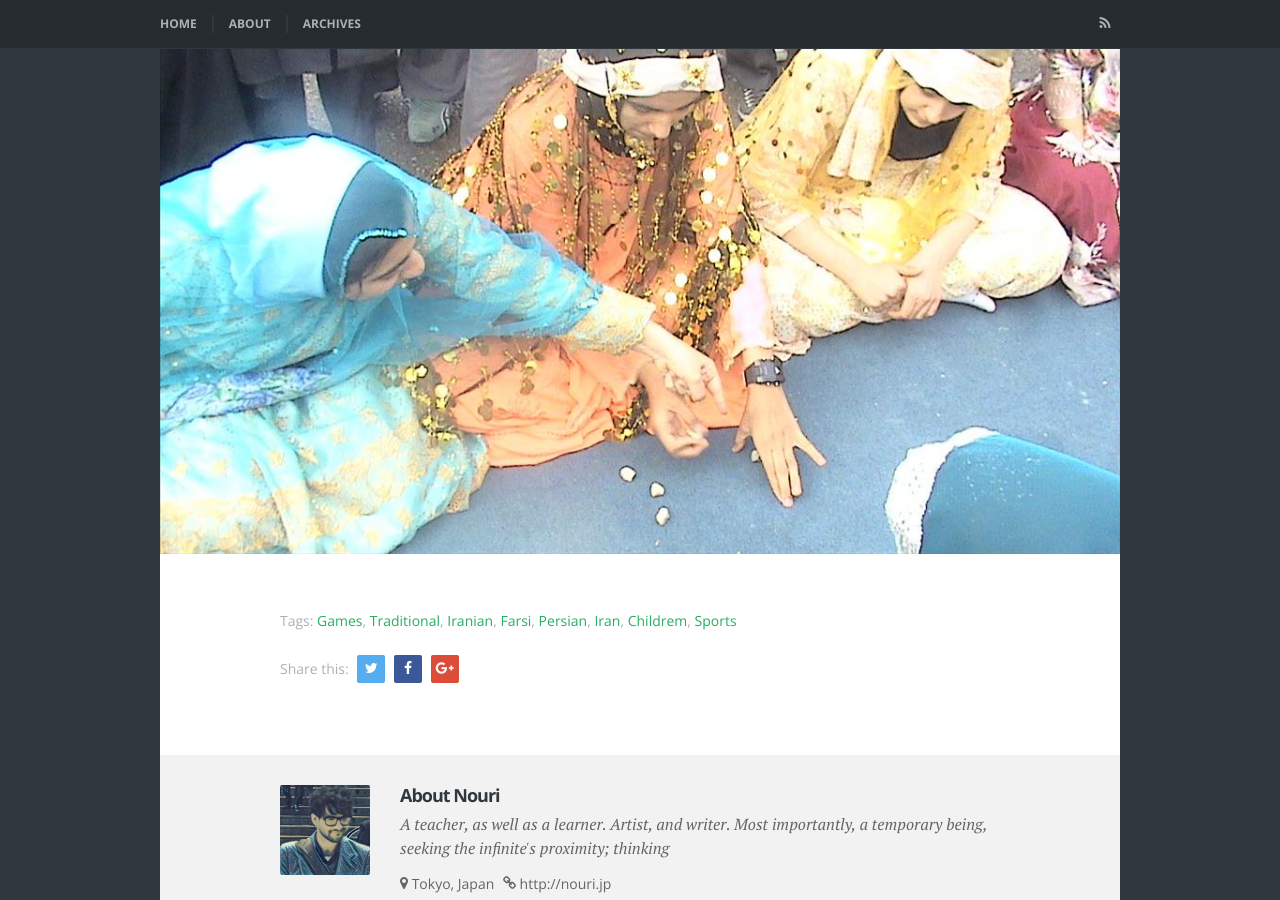
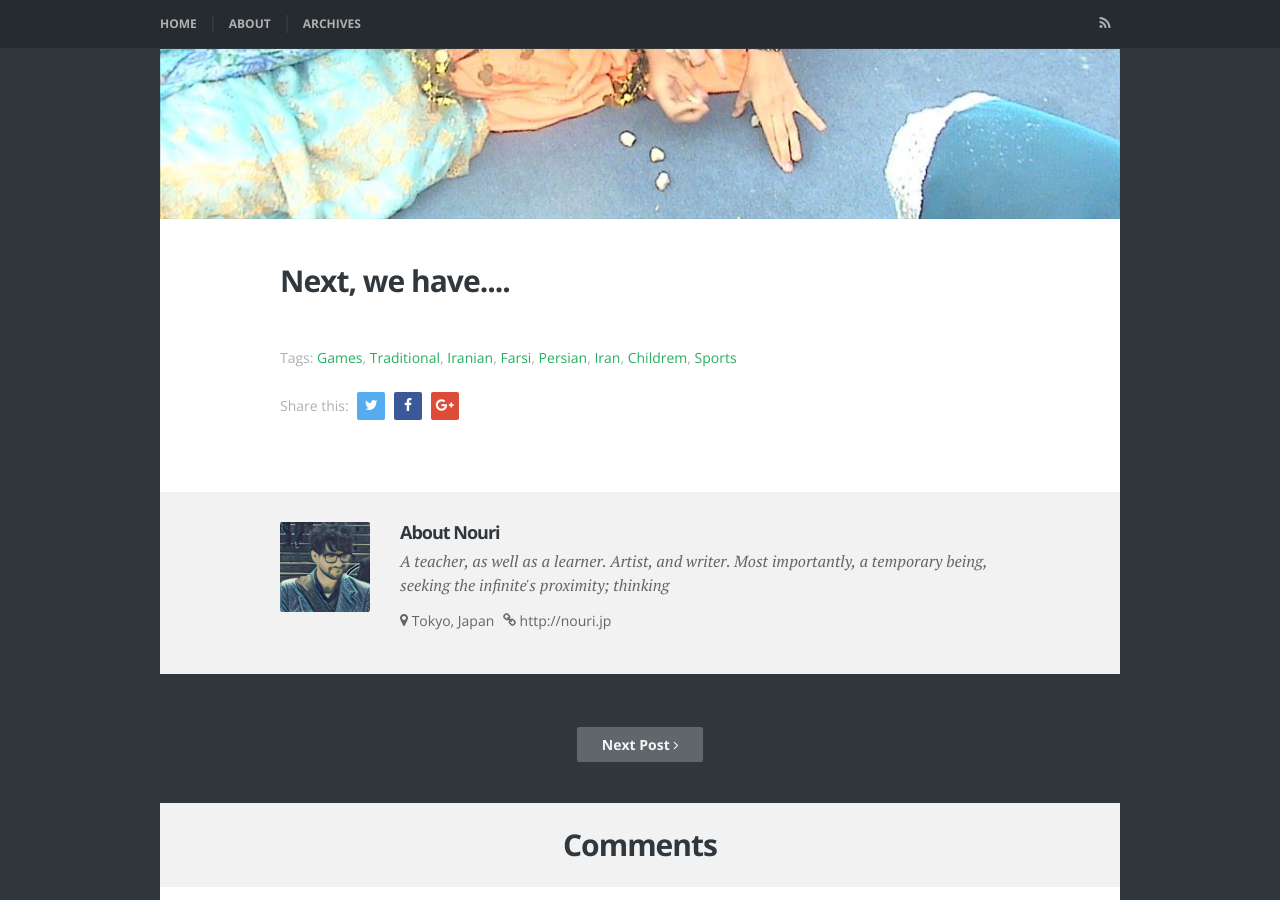
Before and after one commit to nourijp/chihaya, a Jekyll site: the page built from _posts/2015-12-15-Iranian-Games.md, in a window 1280 px wide and 900 px high, scrolled down 1474 px. Built offline with Jekyll 4.4.1, drawn with Linux system fonts in a browser that asks for light colours; some web fonts are replaced; comment, search, counter and statistics services are not loaded.

Commit message:
Update 2015-12-15-Iranian-Games.md

```diff
--- a/_posts/2015-12-15-Iranian-Games.md
+++ b/_posts/2015-12-15-Iranian-Games.md
@@ -10,10 +10,10 @@
 <h3>First we have, Ye Ghol Do ghol</h3>
 Ye Ghol Do ghol is a traditional game played with rocks.
 
-{% include image_full.html imageurl="/images/posts/yegholdoghol1.jpg" title="" caption="" %}
+{% include image_full.html imageurl="/images/posts/yegholdoghol.jpg" title="" caption="" %}
 
 
 <!--more-->
 
 
-{% include image_full.html imageurl="/images/posts/yegholdoghol.jpg" title="" caption="" %}
+<h3>Next, we have....</h3>
```
